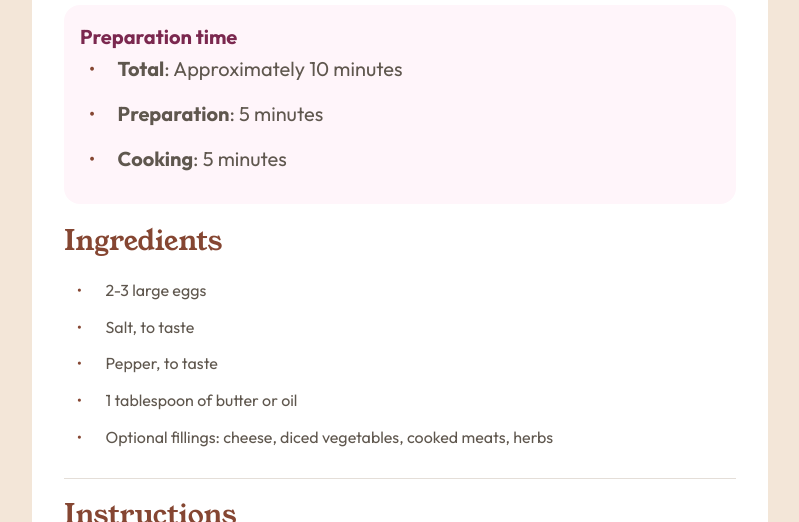
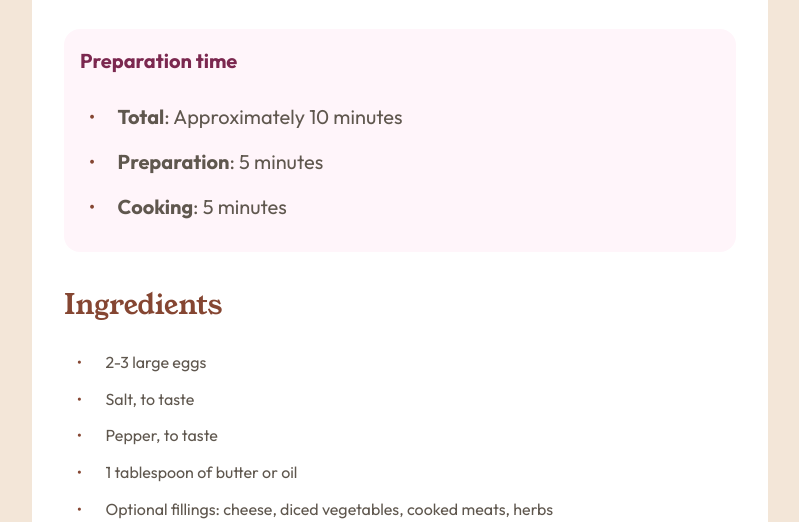
Before and after one commit to mickoymouse/recipe-page-main, a plain HTML site: page index.html in a window 1280 px wide. Shown: the part 578-1100 px from the top of the page, without its empty margins (240-1039 px from the left). Drawn offline with Linux system fonts and the light colour scheme.

Commit message:
Change some markup and styling.

```diff
--- a/index.html
+++ b/index.html
@@ -9,22 +9,24 @@
   <title>Frontend Mentor | Recipe page</title>
 </head>
 <body>
-  <div class="container">
+  <main class="container">
     <div class="banner"><img src="/assets/images/image-omelette.jpeg" alt="An omelette in a serving plate"></div>
-    <main class="main">
-      <h1 class="recipe-name">Simple Omelette Recipe</h1>
+    <article aria-labelledby="recipe-name" class="main">
+      <h1 id="recipe-name" class="recipe-name">Simple Omelette Recipe</h1>
       <p class="recipe-description">
         An easy and quick dish, perfect for any meal. This classic omelette combines beaten eggs cooked
         to perfection, optionally filled with your choice of cheese, vegetables, or meats.
       </p>
-      <div class="prep">
-        <p>Preparation time</p>
+      <section class="prep">
+        <h2>Preparation time</h2>
         <ul>
           <li><div><span>Total</span>: Approximately 10 minutes</div></li>
           <li><div><span>Preparation</span>: 5 minutes</div></li>
           <li><div><span>Cooking</span>: 5 minutes</div></li>
         </ul>
-      </div>
+      </section>
+
+      <section>
         <h2 class="section-title">Ingredients</h2>
         <ul>
           <li>2-3 large eggs</li>
@@ -33,8 +35,10 @@
           <li>1 tablespoon of butter or oil</li>
           <li>Optional fillings: cheese, diced vegetables, cooked meats, herbs</li>
         </ul>
+      </section>
+      <hr>
 
-      <hr>
+      <section>
         <h2 class="section-title">Instructions</h2>
         <ol>
           <li>
@@ -66,7 +70,10 @@
           </li>
           <li><p><span>Enjoy</span>: Serve hot, with additional salt and pepper if needed.</p></li>
         </ol>
+      </section>
       <hr>
+
+      <section>
         <h2 class="section-title">Nutrition</h2>
         <p>The table below shows nutritional values per serving without the additional fillings.</p>
         <div class="nutrition">
@@ -90,7 +97,8 @@
             <p class="nutrition-amount">22g</p>
           </div>
         </div>
+      </section>
+    </article>
   </main>
-  </div>
 </body>
 </html>
--- a/styles.css
+++ b/styles.css
@@ -135,11 +135,15 @@ ol {
     }
 }
 
+section {
+    display: grid;
+    gap: 1.5rem;
+}
+
 .container {
     justify-items: center;
     background-color: var(--clr-white);
     display: grid;
-    gap: 1rem;
     min-width: 375px;
 
     @media screen and (min-width: 1024px) {
@@ -158,8 +162,8 @@ ol {
 
 .main {
     display: grid;
-    gap: 1rem;
-    padding: 2rem;
+    gap: 2rem;
+    padding: 2.5rem 2rem;
 }
 
 .recipe-name {
@@ -178,8 +182,9 @@ ol {
     border-radius: 1rem;
     line-height: 2rem;font-size: 1.25rem;
 
-    > p {
+    > h2 {
         color: var(--clr-raspberry-dark);
+        font-family: var(--ff-content);
         font-weight: var(--fw-bold);
     }
 }
```
Lines whose indentation alone changed are shown as unchanged.
